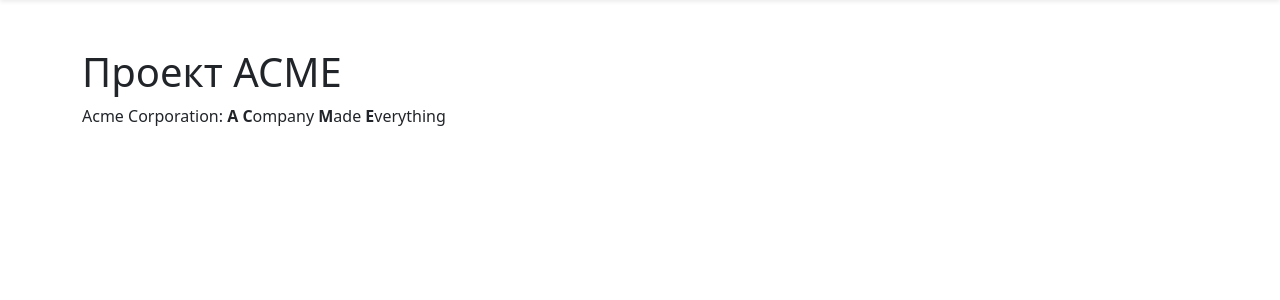
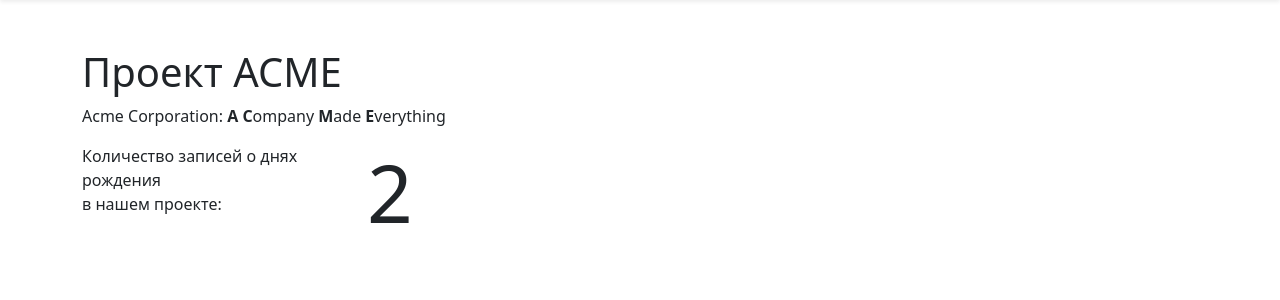
Before and after one commit to karpova-el-m/acme_project, a Django app: page / in a window 1280 px wide. Shown: the part 56-356 px from the top of the page. Run offline with Django 3.2, Linux system fonts and the light colour scheme; data comes from the database, SQL or seed files in the repository; some libraries are stand-ins or nearby versions.

Commit message:
After 9th sprint

```diff
--- a/birthday/urls.py
+++ b/birthday/urls.py
@@ -5,7 +5,6 @@
 app_name = 'birthday'
 
 urlpatterns = [
-    path('', views.HomePage.as_view(), name='homepage'),
     path('birthday/', views.BirthdayCreateView.as_view(), name='create'),
     path('list/', views.BirthdayListView.as_view(), name='list'),
     path('<int:pk>/', views.BirthdayDetailView.as_view(), name='detail'),
--- a/birthday/views.py
+++ b/birthday/views.py
@@ -6,12 +6,6 @@
 from .forms import BirthdayForm
 from .models import Birthday
 from .utils import calculate_birthday_countdown
-
-
-class HomePage(TemplateView):
-    # В атрибуте template_name обязательно указывается имя шаблона,
-    # на основе которого будет создана возвращаемая страница.
-    template_name = 'pages/index.html'
 
 
 class BirthdayListView(ListView):
--- a/pages/urls.py
+++ b/pages/urls.py
@@ -1,3 +1,4 @@
+# pages/urls.py
 from django.urls import path
 
 from . import views
@@ -5,5 +6,5 @@
 app_name = 'pages'
 
 urlpatterns = [
-    path('', views.homepage, name='homepage'),
+    path('', views.HomePage.as_view(), name='homepage'),
 ]
--- a/pages/views.py
+++ b/pages/views.py
@@ -1,5 +1,17 @@
-from django.shortcuts import render
+from django.views.generic import TemplateView
+from birthday.models import Birthday
 
 
-def homepage(request):
-    return render(request, 'pages/index.html')
+class HomePage(TemplateView):
+    # В атрибуте template_name обязательно указывается имя шаблона,
+    # на основе которого будет создана возвращаемая страница.
+    template_name = 'pages/index.html'
+
+    def get_context_data(self, **kwargs):
+        # Получаем словарь контекста из родительского метода.
+        context = super().get_context_data(**kwargs)
+        # Добавляем в словарь ключ total_count;
+        # значение ключа — число объектов модели Birthday.
+        context['total_count'] = Birthday.objects.count()
+        # Возвращаем изменённый словарь контекста.
+        return context
--- a/templates/pages/index.html
+++ b/templates/pages/index.html
@@ -2,5 +2,19 @@
 
 {% block content %}
   <h1>Проект ACME</h1>
-  <p>Acme Corporation: <b>A</b> <b>C</b>ompany <b>M</b>ade <b>E</b>verything</p>
+  <p>
+    Acme Corporation: <b>A</b> <b>C</b>ompany <b>M</b>ade <b>E</b>verything
+  </p>
+  <!-- Добавим строку "row" -->
+  <div class="row">
+    <!-- Добавим колонку "col-3" -->
+    <div class="col-3">
+      Количество записей о днях рождения<br />в нашем проекте:
+    </div>
+    <div class="col-9">
+      <!-- Добавим колонку "col-9" и выведем значение переменной total_count.
+           С помощью стиля Bootstrap отобразим его очень крупным шрифтом  -->
+      <div class="display-1">{{ total_count }}</div>
+    </div>
+  </div>
 {% endblock %}
```
